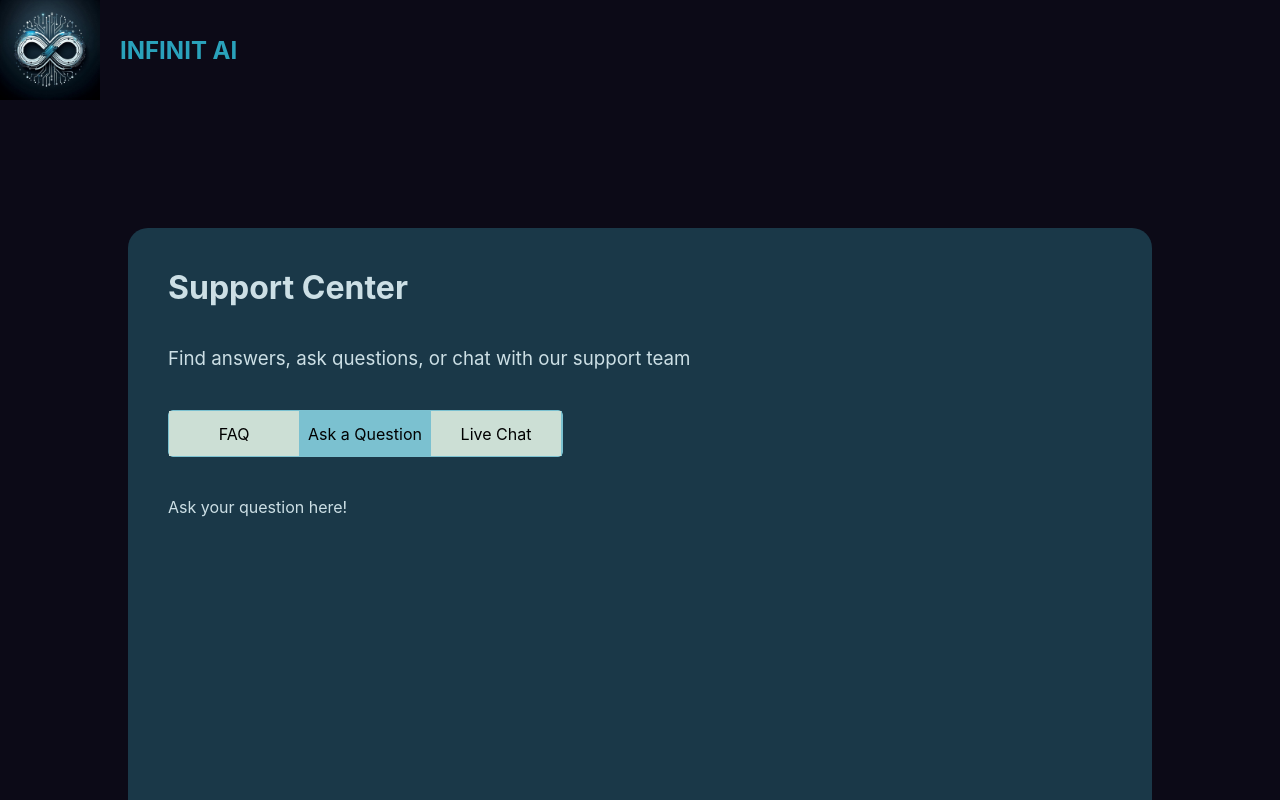
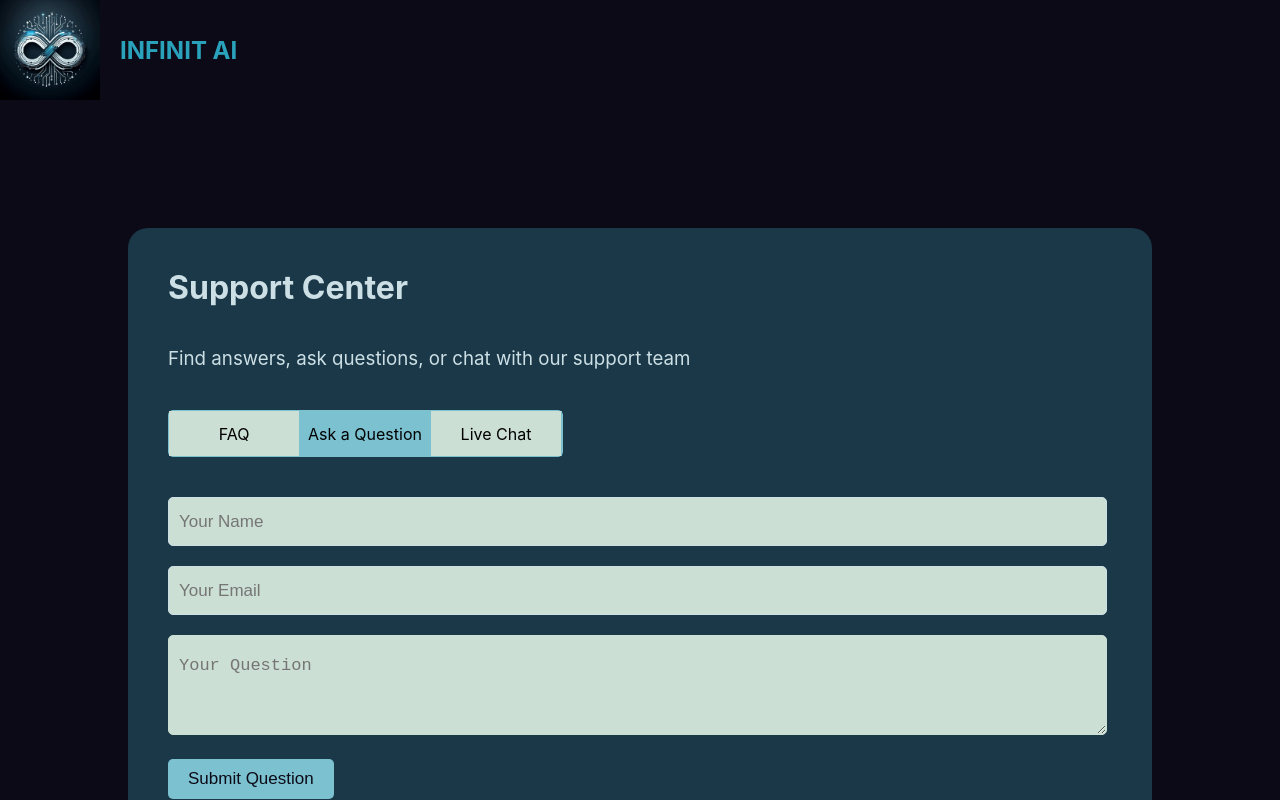
Before and after one commit to Fateme-Khalaj/InfinitAI-frontend, a React (Create React App) app: page /support in a window 1280 px wide. Both pictures are taken after a click on the element "Ask a Question". Shown: the top 800 px of the page. Built offline with nearby package versions, Linux system fonts and the light colour scheme.

Commit message:
support center-AskQuestion

```diff
--- a/src/pages/Support/Components/AskQuestion.tsx
+++ b/src/pages/Support/Components/AskQuestion.tsx
@@ -1,7 +1,131 @@
-import React from "react";
-const AskQuestion: React.FC = () => (
-  <div style={{ color: "#CCDFE5", margin: "40px" }}>
-    Ask your question here!
-  </div>
-);
+import React, { useState } from "react";
+import styled from "styled-components";
+
+const StyledTextArea = styled.textarea`
+  width: 94%;
+  background-color: #ccdfd5;
+  border: solid 1px #ccdfd5;
+  border-radius: 5px;
+  padding-left: 10px;
+  padding-top: 20px;
+  color: #0c0a17;
+  font-size: 17px;
+`;
+
+const AskQuestion: React.FC = () => {
+  const [name, setName] = useState("");
+  const [email, setEmail] = useState("");
+  const [question, setQuestion] = useState("");
+  const [responseMessage, setResponseMessage] = useState("");
+
+  const handleSubmit = async (event: React.FormEvent) => {
+    event.preventDefault();
+
+    const data = {
+      name,
+      email,
+      question,
+    };
+
+    try {
+      const response = await fetch(
+        "https://support.infinitai.ir/submit_question",
+        {
+          method: "POST",
+          headers: {
+            "Content-Type": "application/json",
+          },
+          body: JSON.stringify(data),
+        }
+      );
+
+      const result = await response.json();
+      if (result.success) {
+        setResponseMessage(result.message);
+        setName("");
+        setEmail("");
+        setQuestion("");
+      } else {
+        setResponseMessage("Something went wrong, please try again.");
+      }
+    } catch (error) {
+      setResponseMessage("An error occurred, please try again.");
+    }
+  };
+
+  return (
+    <div style={{ paddingLeft: "40px" }}>
+      <form onSubmit={handleSubmit}>
+        <div style={{ margin: "20px 0" }}>
+          <input
+            type="text"
+            value={name}
+            onChange={(e) => setName(e.target.value)}
+            placeholder="Your Name"
+            style={{
+              width: "94%",
+              height: "45px",
+              backgroundColor: "#ccdfd5",
+              border: "solid 1px #CCDFE5",
+              borderRadius: "5px",
+              paddingLeft: "10px",
+              color: "#0C0A17",
+              fontSize: "17px",
+            }}
+          />
+        </div>
+
+        <div style={{ margin: "20px 0" }}>
+          <input
+            type="email"
+            value={email}
+            onChange={(e) => setEmail(e.target.value)}
+            placeholder="Your Email"
+            style={{
+              width: "94%",
+              height: "45px",
+              backgroundColor: "#ccdfd5",
+              border: "solid 1px #CCDFE5",
+              borderRadius: "5px",
+              paddingLeft: "10px",
+              color: "#0C0A17",
+              fontSize: "17px",
+            }}
+          />
+        </div>
+
+        <div style={{ margin: "20px 0" }}>
+          <StyledTextArea
+            value={question}
+            onChange={(e) => setQuestion(e.target.value)}
+            placeholder="Your Question"
+            rows={4}
+          />
+        </div>
+
+        <button
+          type="submit"
+          style={{
+            backgroundColor: "#7BC1D0",
+            color: "#0C0A17",
+            padding: "10px 20px",
+            border: "none",
+            borderRadius: "5px",
+            cursor: "pointer",
+            fontSize: "17px",
+          }}
+        >
+          Submit Question
+        </button>
+      </form>
+
+      {responseMessage && (
+        <div style={{ marginTop: "20px", color: "#CCDFE5" }}>
+          {responseMessage}
+        </div>
+      )}
+    </div>
+  );
+};
+
 export default AskQuestion;
```
Also changed, not shown: src/assets/icons/index.jsx (line endings or trailing spaces).
